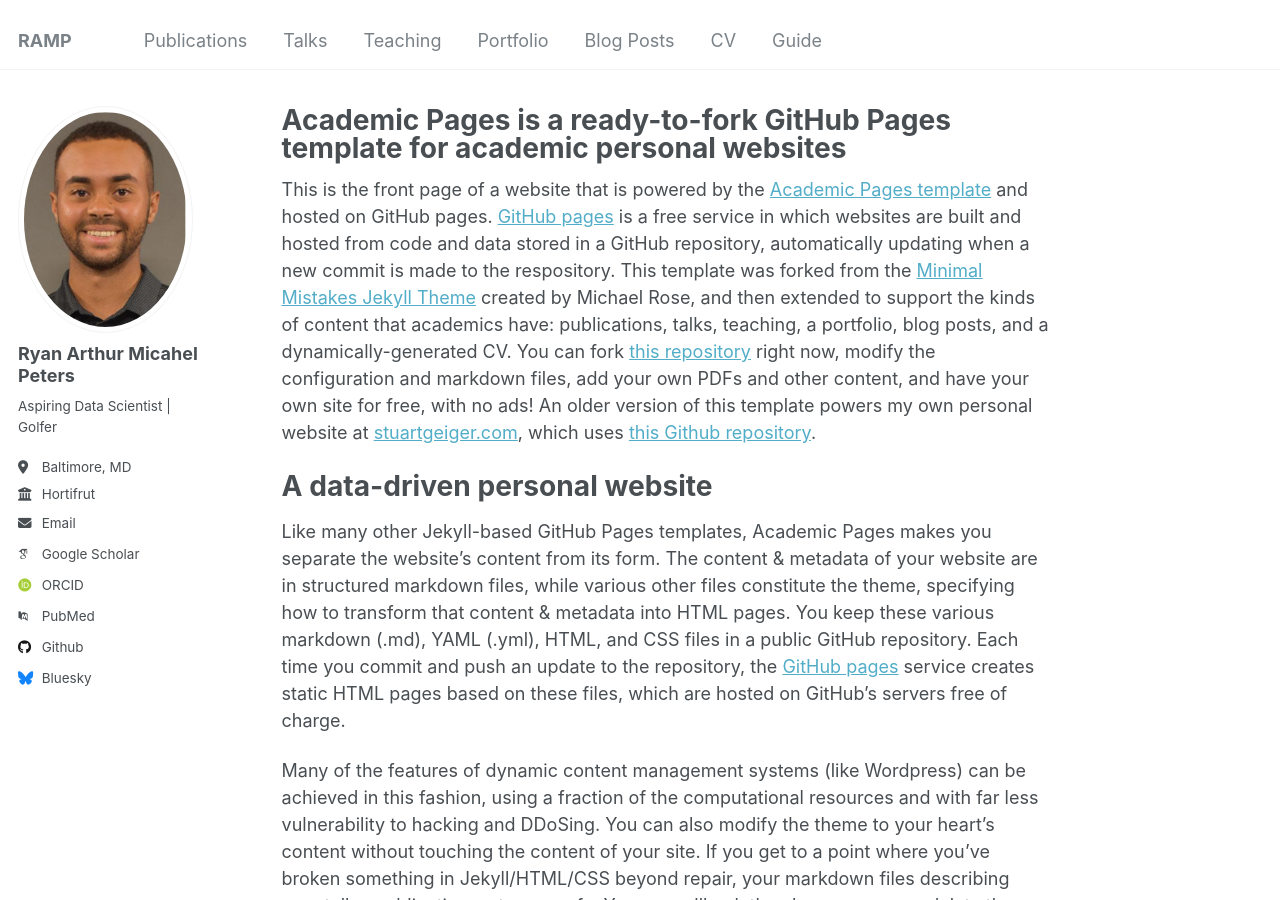
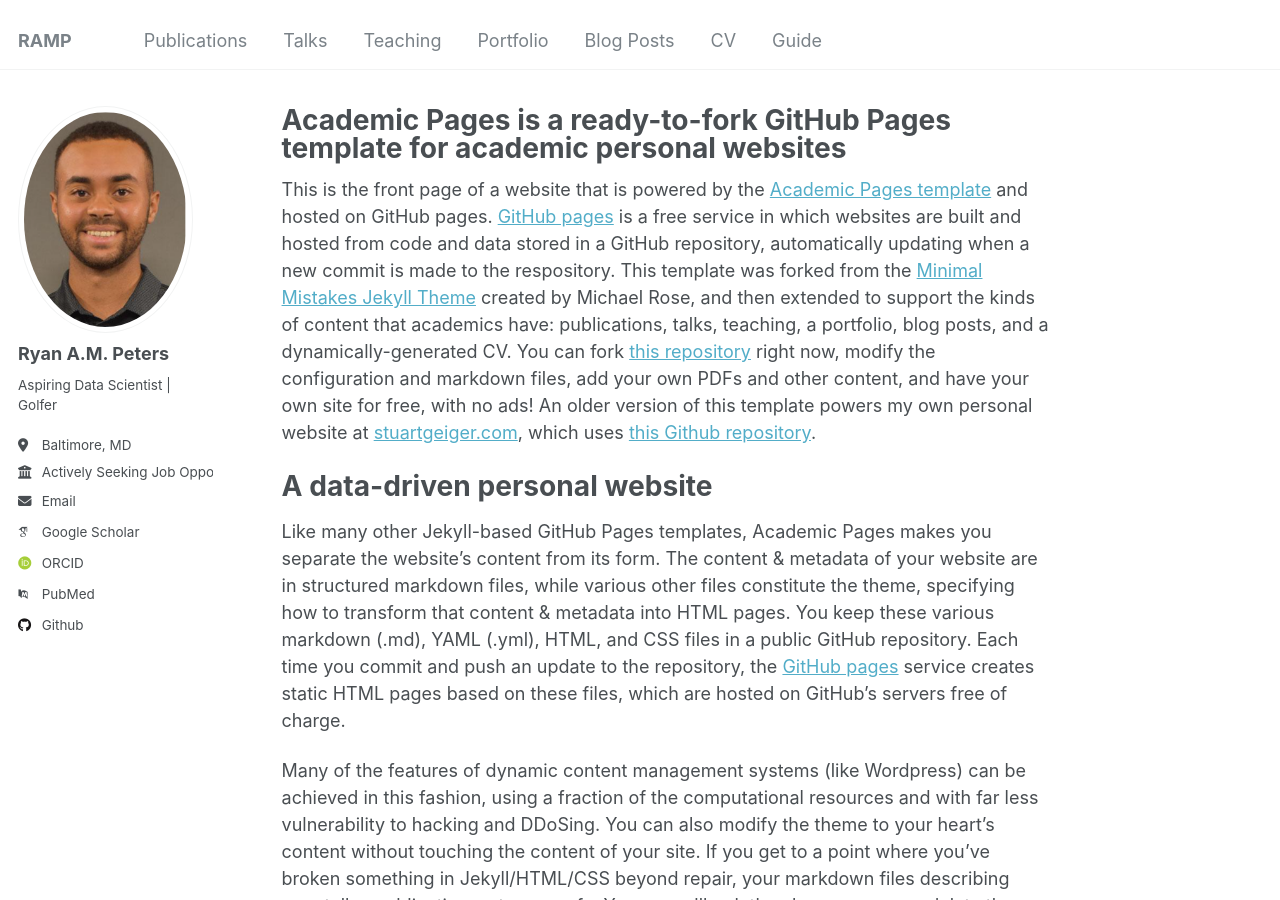
Before and after one commit to Rybus07/Rybus07.github.io, a Jekyll site: the page built from _pages/about.md, in a window 1280 px wide and 900 px high. Built offline with Jekyll 4.4.1, drawn with Linux system fonts in a browser that asks for light colours; some web fonts are replaced.

Commit message:
Update _config.yml

```diff
--- a/_config.yml
+++ b/_config.yml
@@ -22,11 +22,11 @@ repository               : "Rybus07/Rybus07.github.io"
 author:
   # Biographic information
   avatar           : "Ryan Peters Headshot 2022.png"
-  name             : "Ryan Arthur Micahel Peters"
+  name             : "Ryan A.M. Peters"
   pronouns         : # example: "he/him"
   bio              : "Aspiring Data Scientist | Golfer"
   location         : "Baltimore, MD"
-  employer         : "Hortifrut"
+  employer         : "Actively Seeking Job Opportunities"
   uri              : # URL
   email            : "ryan.peters000@gmail.com"
 
@@ -48,7 +48,7 @@ author:
   stackoverflow    : # User number or user number and name (i.e., use "1" or "1/jeff-atwood")
 
   # Social media
-  bluesky          : "bsky.app" # Replace this with you Bluesky username
+  bluesky          : # Replace this with you Bluesky username
   facebook         : # Username
   flickr           : # Username
   foursquare       : # Username
```
